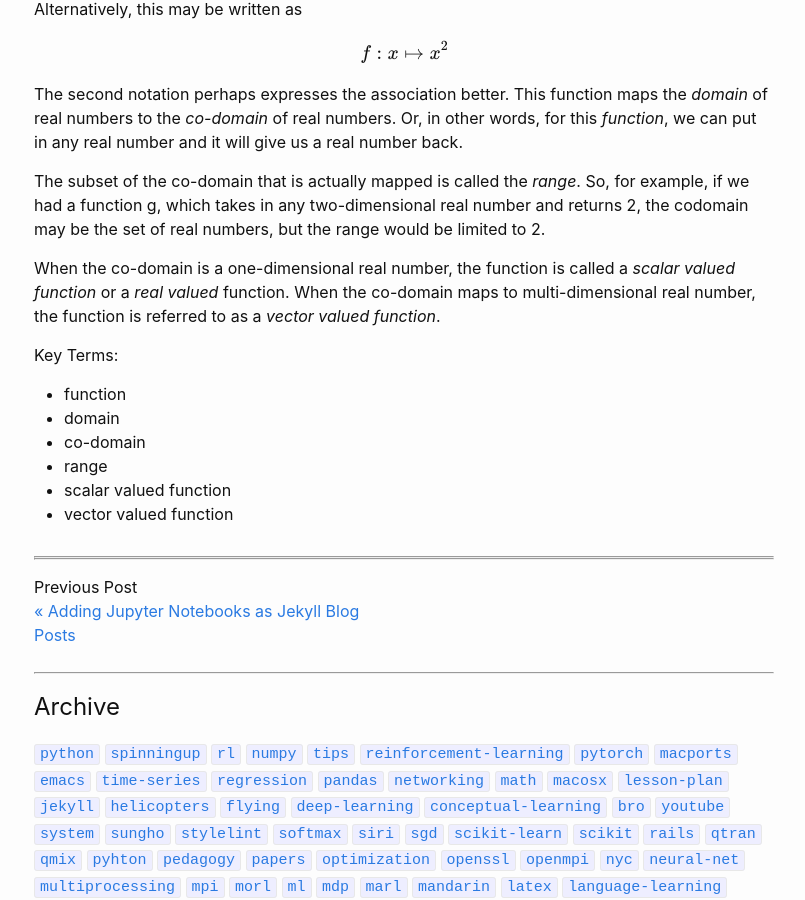
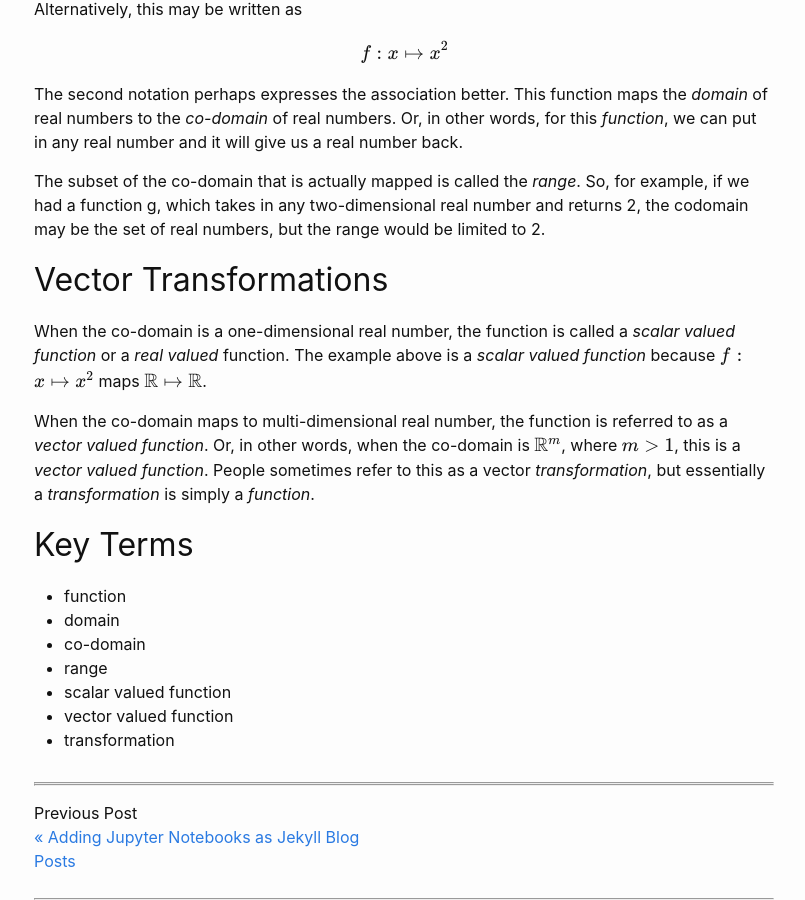
Before and after one commit to kasimte/kasimte.github.io, a Jekyll site: the page built from _posts/2020-03-02-what-is-a-function-in-60-seconds.md, in a window 1280 px wide and 900 px high, scrolled down 578 px. Shown: the whole window, without its empty margins (236-1041 px from the left). Built offline with Jekyll 4.4.1, drawn with Linux system fonts in a browser that asks for light colours; nearby versions of some CDN libraries; formulas are drawn with MathJax 3; comment, search, counter and statistics services are not loaded.

Commit message:
March 3 changes.

```diff
--- a/_posts/2020-03-02-what-is-a-function-in-60-seconds.md
+++ b/_posts/2020-03-02-what-is-a-function-in-60-seconds.md
@@ -39,12 +39,22 @@ The subset of the co-domain that is actually mapped is called the
 two-dimensional real number and returns 2, the codomain may be the set
 of real numbers, but the range would be limited to 2.
 
+## Vector Transformations
+
 When the co-domain is a one-dimensional real number, the function is
-called a *scalar valued function* or a *real valued* function. When
-the co-domain maps to multi-dimensional real number, the function is
-referred to as a *vector valued function*.
+called a *scalar valued function* or a *real valued* function. The
+example above is a *scalar valued function* because $f: x \mapsto x^2$
+maps $\mathbb{R} \mapsto \mathbb{R}$.
 
-Key Terms:
+When the co-domain maps to multi-dimensional real number, the function
+is referred to as a *vector valued function*. Or, in other words, when
+the co-domain is $\mathbb{R}^m$, where $m > 1$, this is a *vector
+valued function*. People sometimes refer to this as a vector
+*transformation*, but essentially a *transformation* is simply a
+*function*.
+
+
+## Key Terms
 
 * function
 * domain
@@ -52,3 +62,4 @@ Key Terms:
 * range
 * scalar valued function
 * vector valued function
+* transformation
```
Also changed, not shown: README.md.
